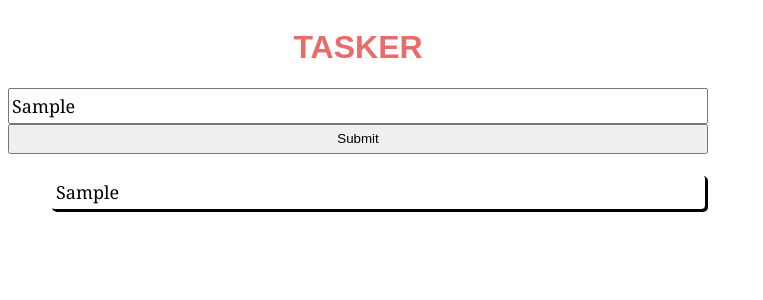
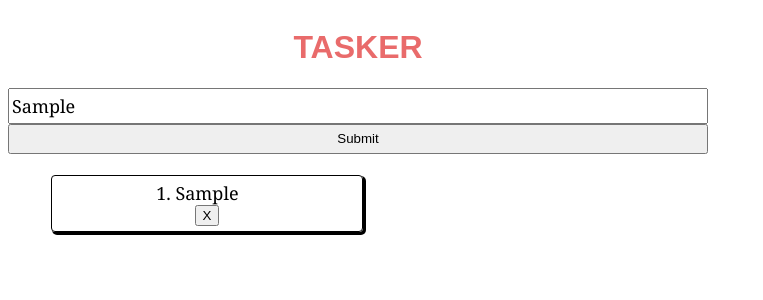
Before and after one commit to Koder90/Tasker, a React (Create React App) app in the folder my-app/: page / in a window 1280 px wide. Both pictures are taken after typing "Sample" into the empty fields and a click on the button "Submit". Shown: the top 300 px of the page, without its empty margins (0-763 px from the left). Built offline with nearby package versions, Linux system fonts and the light colour scheme.

Commit message:
added delete button for list item

```diff
--- a/my-app/src/App.js
+++ b/my-app/src/App.js
@@ -23,7 +23,11 @@ export default function App() {
       </button>
       <ol id='list'>
         {taskList.map((val) => (
-          <li className="list-item" key={val.index}>{val}</li>
+          <div className="list-item">
+          <li  key={val.index}>{val}
+          </li>
+            <button>X</button>
+            </div>
         ))}
       </ol>
     </div>
--- a/my-app/src/index.css
+++ b/my-app/src/index.css
@@ -32,6 +32,7 @@ font-family: Cambria, Cochin, Georgia, Times, 'Times New Roman', serif;}
 .list-item {
   display: flex;
   justify-content: center;
+  align-items: center;
   flex-direction: column;
   font-family: Cambria, Cochin, Georgia, Times, 'Times New Roman', serif;
   font-size: large;
@@ -39,4 +40,6 @@ font-family: Cambria, Cochin, Georgia, Times, 'Times New Roman', serif;}
   padding:5px;
   margin: 3px;
   border-radius: 4px;
+  border: 1px solid black;
+  width: 300px;
 }
```
